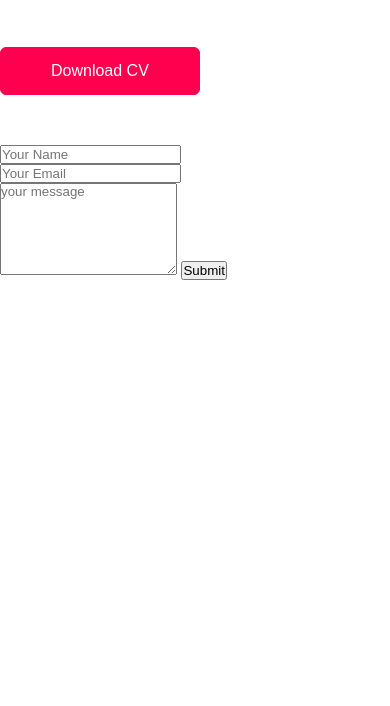
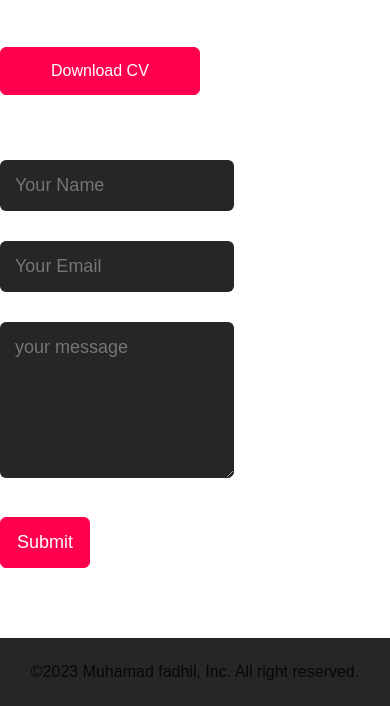
Before and after one commit to fadhil9/personal-web-dicoding, a plain HTML site: page index.htm in a window 390 px wide. Shown: the part 5781-6487 px from the top of the page. Before the commit the page ends 6061 px from the top, so only its background shows below. Drawn offline with Linux system fonts and the light colour scheme.

Commit message:
commit 14- menit 1:29:04 mau ke responsive

```diff
--- a/index.htm
+++ b/index.htm
@@ -187,10 +187,13 @@
               <input type="text" name="Name" placeholder="Your Name" required>
               <input type="email" name="email" placeholder="Your Email" required>
               <textarea name="Message" id=""  rows="6" placeholder="your message"></textarea>
-              <button type="submit">Submit</button>
+              <button type="submit" class="btn btn2">Submit</button>
             </form>
           </div>
         </div>
+      </div>
+      <div class="copyright">
+        <p>&copy;2023 Muhamad fadhil, Inc. All right reserved. </p>
       </div>
     </div>
     <!-- ---------------------------------contact end --------------------------->
--- a/style.css
+++ b/style.css
@@ -285,3 +285,32 @@ nav ul li a:hover::after{
     display: inline-block;
     background: #ff004f;
 }
+.contact-right form{
+    width: 100%;
+
+}
+form input, form textarea{
+    width: 100%;
+    border: 0;
+    outline: none;
+    background: #262626;
+    padding: 15px;
+    margin: 15px 0;
+    color: #fff;
+    font-size: 18px;
+    border-radius: 6px;
+}
+form .btn2{
+    padding: 14px 16px;
+    font-size: 18px;
+    margin-top: 20px;
+    cursor: pointer;
+}
+.copyright{
+    width: 100%;
+    text-align: center;
+    padding: 25px;
+    background: #262626;
+    font-weight: 300;
+    margin-top: 20px;
+}
```
